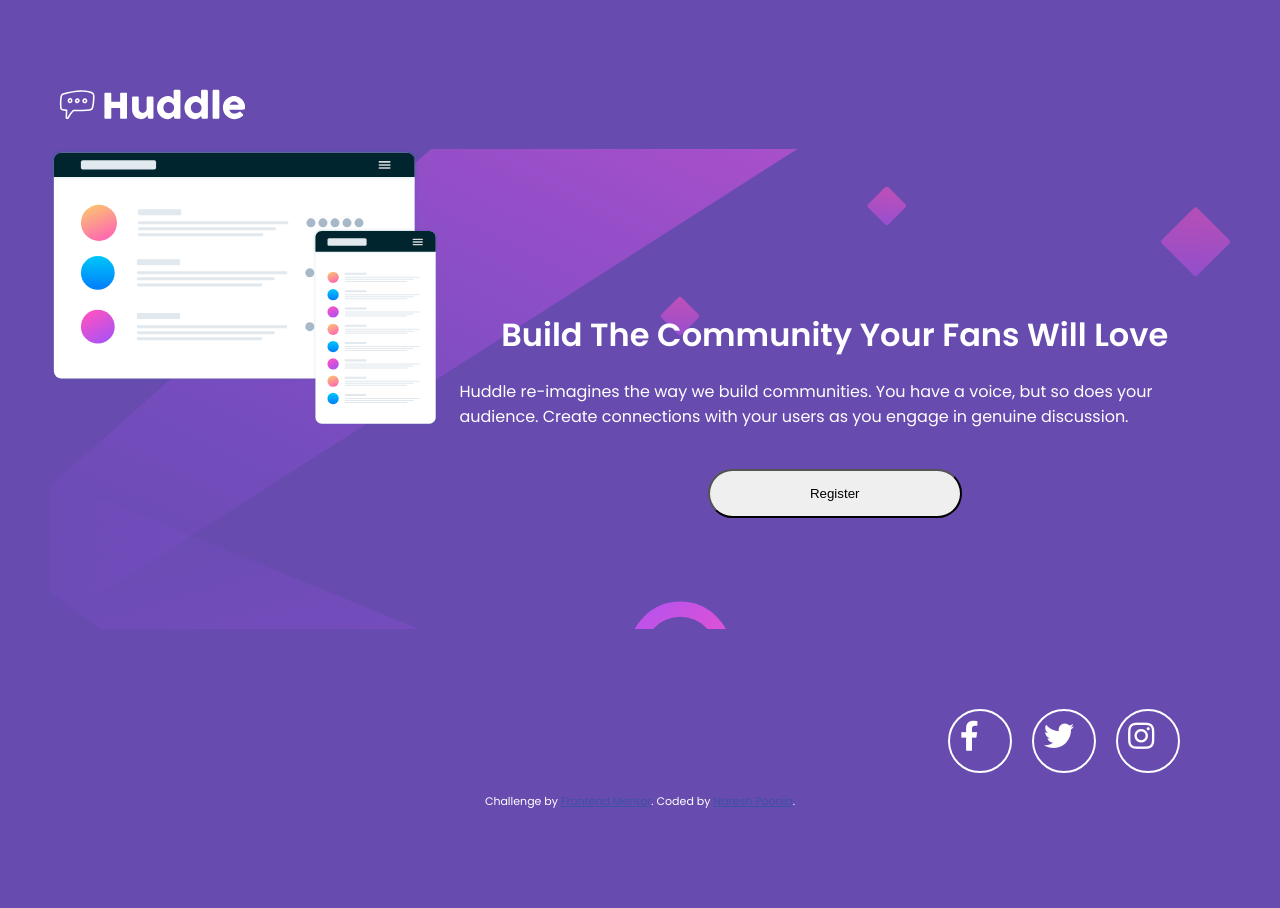
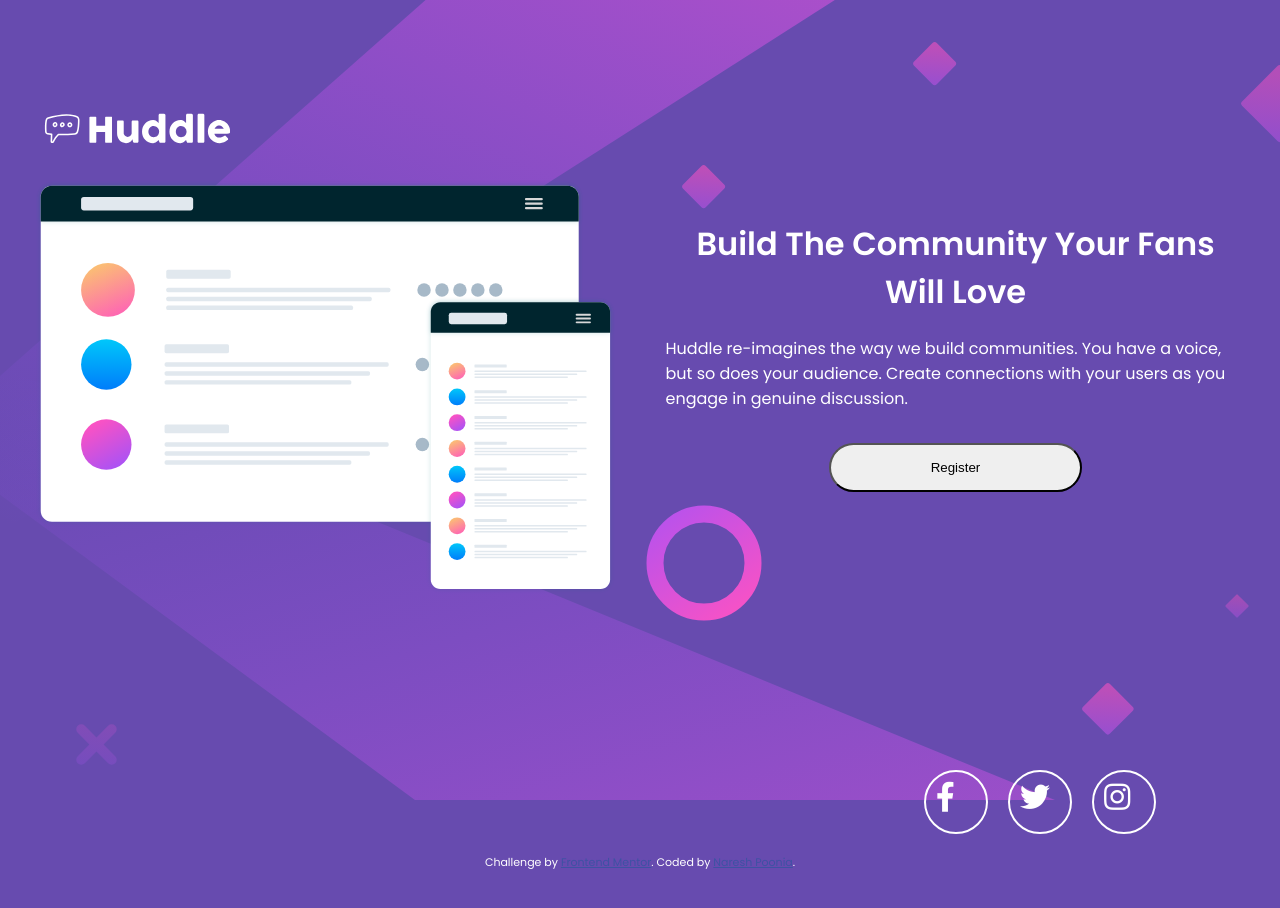
Before and after one commit to nareshpoonia/frontendmentor-huddle-landing-page-coding-challenge, a plain HTML site: page index.html in a window 1280 px wide. Before the commit the page ends 830 px from the top, so only its background shows below. Drawn offline with Linux system fonts and the light colour scheme.

Commit message:
draft changes

```diff
--- a/index.html
+++ b/index.html
@@ -1,46 +1,67 @@
 <!DOCTYPE html>
 <html lang="en">
+
 <head>
   <meta charset="UTF-8">
-  <meta name="viewport" content="width=device-width, initial-scale=1.0"> <!-- displays site properly based on user's device -->
+  <meta name="viewport" content="width=device-width, initial-scale=1.0">
+  <!-- displays site properly based on user's device -->
   <link rel="preconnect" href="https://fonts.gstatic.com">
   <link rel="stylesheet" href="./all.css">
-  <link href="https://fonts.googleapis.com/css2?family=Open+Sans&family=Poppins:wght@400;600&display=swap" rel="stylesheet">
+  <link href="https://fonts.googleapis.com/css2?family=Open+Sans&family=Poppins:wght@400;600&display=swap"
+    rel="stylesheet">
   <link rel="icon" type="image/png" sizes="32x32" href="./images/favicon-32x32.png">
   <link rel="stylesheet" href="style.css">
 
   <title>Frontend Mentor | Huddle landing page with single introductory section</title>
 
   <style>
-    .attribution { font-size: 11px; text-align: center; }
-    .attribution a { color: hsl(228, 45%, 44%); }
+    .attribution {
+      font-size: 11px;
+      text-align: center;
+    }
+
+    .attribution a {
+      color: hsl(228, 45%, 44%);
+    }
   </style>
 </head>
+
 <body>
-  <img src="/images/logo.svg" class="logo"alt="logo">
-  <div class="container">
+  <div class="wrapper">
+    <!--use semantic elements when used-->
+    <header>
+      <div class="logo_container">
+        <!--use alt logo that can help when image fails to load and assistive tech users-->
+        <img src="/images/logo.svg" class="logo" alt="logo">
+      </div>
       <div class="main-section">
-    <img src="/images/illustration-mockups.svg" alt="illustration-mockups">
+        <img class="main-image" src="/images/illustration-mockups.svg" alt="illustration-mockups">
       </div>
+    </header>
+
+    <main class="container">
       <div class="secondary-section">
-   <h1>Build The Community Your Fans Will Love</h1>
+        <h1 class="title">Build The Community Your Fans Will Love</h1>
         <p class="paragraph">
           Huddle re-imagines the way we build communities. You have a voice, but so does your audience.
           Create connections with your users as you engage in genuine discussion.
         </p>
         <button class="button">Register</button>
       </div>
- </div>
+    </main>
+
+    <footer>
       <div class="icons">
         <i class="fab fa-facebook-f"></i>
         <i class="fab fa-twitter"></i>
         <i class="fab fa-instagram"></i>
       </div>
-  <footer>
       <p class="attribution">
         Challenge by <a href="https://www.frontendmentor.io?ref=challenge" target="_blank">Frontend Mentor</a>.
         Coded by <a href="https://www.nareshpoonia.com">Naresh Poonia</a>.
       </p>
     </footer>
+  </div>
 </body>
+
 </html>
--- a/style.css
+++ b/style.css
@@ -2,6 +2,7 @@
   --voilet: hsl(257, 40%, 49%);
   --soft-magenta: hsl(300, 69%, 71%);
 }
+
 * {
   margin: 0;
   padding: 0;
@@ -9,60 +10,54 @@
 
 body {
   font-family: "Poppins", sans-serif;
+  height: 100vh;
+  box-sizing: border-box;
   background-color: var(--voilet);
+  background-image: url(./images/bg-mobile.svg);
+  background-repeat: no-repeat;
+  background-size: cover;
+}
+
+/*create a wrapper */
+.wrapper {
   display: flex;
   flex-direction: column;
   justify-content: flex-start;
-  height: 100vh;
-  box-sizing: border-box;
+  /* max-width: 580px; */
+  margin: auto;
+  padding: 1.5rem;
 }
 
 .container {
-  background-image: url(./images/bg-mobile.svg);
-  background-repeat: no-repeat;
-  background-size: cover;
-  display: flex;
-  flex-direction: column;
-  justify-content: center;
-  margin-left: 50px;
-  margin-right: 50px;
-  flex-grow: 1;
-  flex-shrink: 1;
+  max-width: 580px;
+  margin: auto;
+}
+.title {
+  text-align: center;
+}
+header {
+  max-width: 580px;
+  margin: auto;
+}
+
+.main-image {
+  width: 100%;
 }
 
 .logo {
-  display: flex;
-  flex-direction: row;
-  justify-content: flex-start;
-  align-items: flex-start;
-  width: 150px;
-  margin-left: 50px;
-  margin-top: 50px;
-  margin-bottom: 50px;
+  /* width: 100%; */
 }
 
 .main-section {
   display: flex;
   flex-direction: column;
 }
+
 .secondary-section {
   margin-top: 60px;
-  margin-left: 20px;
-  margin-right: 20px;
-  display: flex;
-  flex-direction: column;
-  justify-content: center;
-  align-items: center;
-  flex-wrap: wrap;
   color: white;
-  flex-shrink: 1;
-  text-align: center;
 }
 
-.secondary-section:nth-child(1) {
-  justify-content: center;
-  margin-left: 20px;
-}
 .paragraph {
   margin-top: 20px;
   display: flex;
@@ -75,25 +70,27 @@ body {
 }
 
 .button {
-  margin-top: 30px;
-  margin-bottom: 100px;
   padding-top: 15px;
   padding-left: 100px;
   padding-right: 100px;
   padding-bottom: 15px;
   border-radius: 30px 30px 30px 30px;
-  margin-bottom: 10px;
+  display: block;
+  margin: 2rem auto;
 }
+
 .icons {
   display: flex;
   justify-content: center;
 }
+
 .fab {
   margin-top: 80px;
   margin-left: 20px;
   font-size: 30px;
   margin-bottom: 20px;
 }
+
 i {
   border-radius: 50%;
   width: 40px;
@@ -103,7 +100,25 @@ i {
   color: white;
 }
 
+
 @media (min-width: 768px) {
+
+}
+@media (min-width: 1080px) {
+  body {
+    background-image: url(./images/bg-desktop.svg);
+  }
+
+  .wrapper {
+    flex-direction: row;
+    flex-wrap: wrap;
+    gap: 30px;
+  }
+
+  header {
+    flex: 1 1 60%;
+  }
+
   .logo {
     margin-top: 80px;
     margin-bottom: 20px;
@@ -111,13 +126,7 @@ i {
   }
 
   .container {
-    background-image: url(./images/bg-desktop.svg);
-    background-repeat: no-repeat;
-    background-size: cover;
-    display: flex;
-    flex-direction: row;
-    justify-content: flex-start;
-    align-items: center;
+    flex: 1 1 40%;
   }
 
   .icons {
@@ -125,15 +134,21 @@ i {
     justify-content: flex-end;
     margin-right: 100px;
   }
+
   .main-section {
     min-width: 284px;
     display: flex;
     min-height: 480px;
   }
 
+  footer {
+    flex: 1;
+  }
+
   .paragraph {
     text-align: left;
   }
+
   .attribution {
     margin-bottom: 20px;
     color: white;
```
Lines whose indentation alone changed are shown as unchanged.
